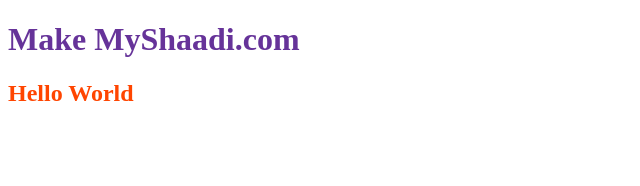
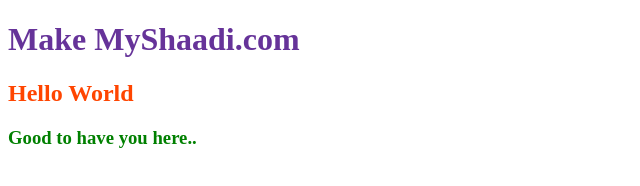
Before and after one commit to sfrodd/makemyshadi, a plain HTML site: page index.html in a window 1280 px wide. Shown: the whole page, without its empty margins (0-640 px from the left). Drawn offline with Linux system fonts and the light colour scheme.

Commit message:
New line added

```diff
--- a/index.html
+++ b/index.html
@@ -9,5 +9,6 @@
 <body>
     <h1 style="color:rebeccapurple">Make MyShaadi.com</h1>
     <h2 style="color:orangered">Hello World</h2>
+    <h3 style="color:green">Good to have you here..</h3>
 </body>
 </html>
```
